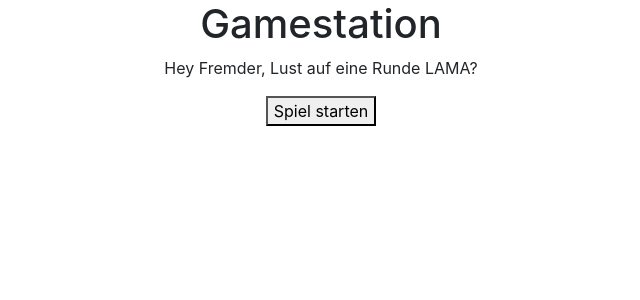
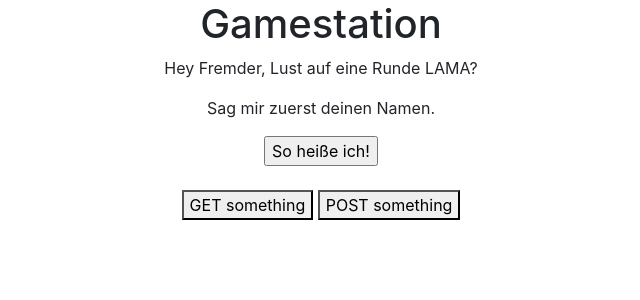
Before and after one commit to PeterGuntermann/gamestation, a Flask app: page / in a window 1280 px wide. Shown: the top 300 px of the page, without its empty margins (319-959 px from the left). Run offline with Flask 2, Linux system fonts and the light colour scheme; some libraries are stand-ins or nearby versions.

Commit message:
Use axios to get and post http requests

```diff
--- a/gamestation_app.py
+++ b/gamestation_app.py
@@ -1,11 +1,22 @@
 from flask import Flask, render_template
 
 app = Flask(__name__)
+
 
 @app.route("/")
 def index():
     return render_template("main_page.html", user="Fremder")
 
 
+@app.route("/foobar", methods=("GET",))
+def getFoobar():
+    return "foo"
+
+
+@app.route("/foobar", methods=("POST",))
+def postFoobar():
+    return "bar"
+
+
 if __name__ == '__main__':
     app.run(debug=True)
--- /dev/null
+++ b/static/js/main.js
@@ -0,0 +1,17 @@
+
+function getSomething() {
+    console.log("Get something.");
+    axios.get("/foobar")
+    .then(res => console.log(res))
+    .catch(err => console.error(err));
+}
+
+function postSomething() {
+    console.log("Post something.");
+    axios.post("/foobar", { foo: "bar" })
+    .then(res => console.log(res))
+    .catch(err => console.error(err));
+}
+
+document.getElementById("get-button").addEventListener("click", getSomething)
+document.getElementById("post-button").addEventListener("click", postSomething)
--- a/templates/base.html
+++ b/templates/base.html
@@ -13,6 +13,7 @@
 
 {% block content %}{% endblock %}
 
+<script src="https://cdn.jsdelivr.net/npm/axios/dist/axios.min.js"></script>
 <script src="https://code.jquery.com/jquery-3.4.1.slim.min.js"
         integrity="sha384-J6qa4849blE2+poT4WnyKhv5vZF5SrPo0iEjwBvKU7imGFAV0wwj1yYfoRSJoZ+n"
         crossorigin="anonymous"></script>
@@ -22,5 +23,6 @@
 <script src="https://stackpath.bootstrapcdn.com/bootstrap/4.4.1/js/bootstrap.min.js"
         integrity="sha384-wfSDF2E50Y2D1uUdj0O3uMBJnjuUD4Ih7YwaYd1iqfktj0Uod8GCExl3Og8ifwB6"
         crossorigin="anonymous"></script>
+<script src="static/js/main.js"></script>
 </body>
 </html>
--- a/templates/main_page.html
+++ b/templates/main_page.html
@@ -4,6 +4,15 @@
 <div class="welcome">
     <h1>Gamestation</h1>
     <p>Hey {{ user }}, Lust auf eine Runde LAMA?</p>
-    <button>Spiel starten</button>
+    <p>Sag mir zuerst deinen Namen.</p>
+    <form method="post">
+        <!--
+        <input name="title" id="title" type="text" placeholder="Dein Name" value="{{ request.form['title'] }}" required>
+        -->
+        <input type="submit" value="So heiße ich!">
+    </form>
+    <br>
+    <button id="get-button">GET something</button>
+    <button id="post-button">POST something</button>
 </div>
 {% endblock %}
```
Also changed, not shown: README.md.
